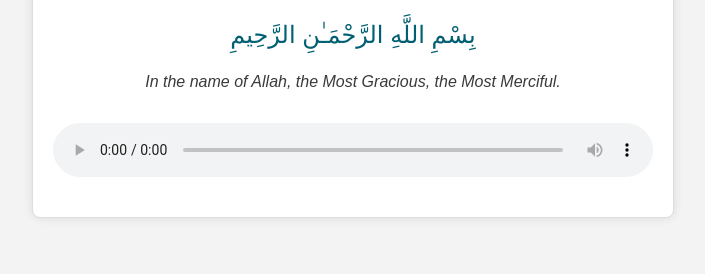
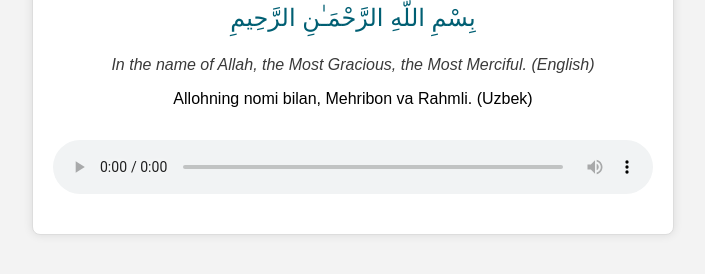
Before and after one commit to ARPROGAM/AR_scene, a plain HTML site: page index.html in a window 1280 px wide. Shown: the part 356-630 px from the top of the page, without its empty margins (287-992 px from the left). Drawn offline with Linux system fonts and the light colour scheme.

Commit message:
Update index.html

```diff
--- a/index.html
+++ b/index.html
@@ -13,7 +13,8 @@
         <div class="verse-section">
             <h2>Surah Al-Fatiha</h2>
             <p class="arabic">بِسْمِ اللَّهِ الرَّحْمَـٰنِ الرَّحِيمِ</p>
-            <p class="translation">In the name of Allah, the Most Gracious, the Most Merciful.</p>
+            <p class="translation">In the name of Allah, the Most Gracious, the Most Merciful. (English)</p>
+            <p class="translation-uz">Allohning nomi bilan, Mehribon va Rahmli. (Uzbek)</p>
             <audio controls>
                 <source src="al-fatiha.mp3" type="audio/mpeg">
                 Your browser does not support the audio element.
```
